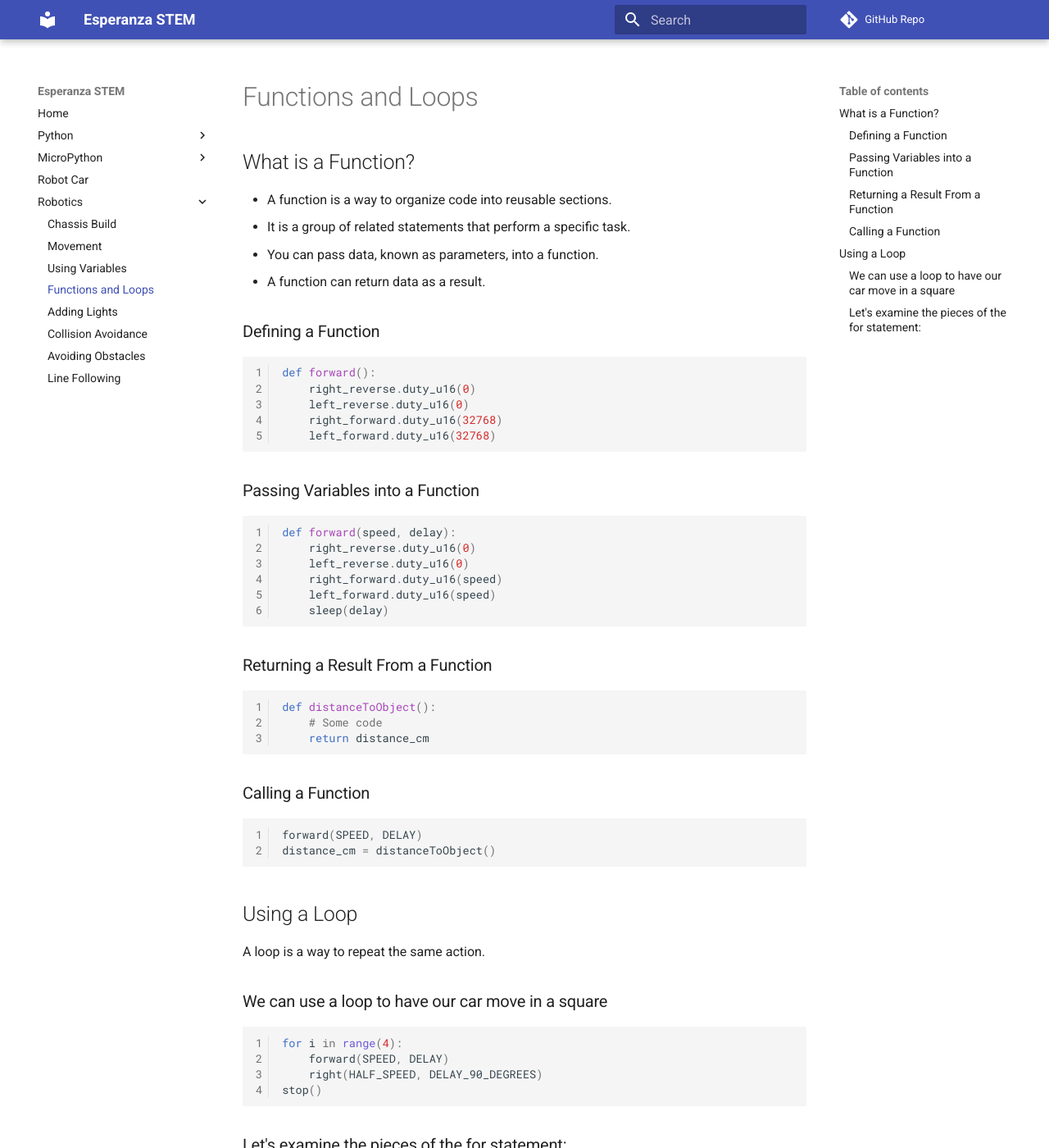
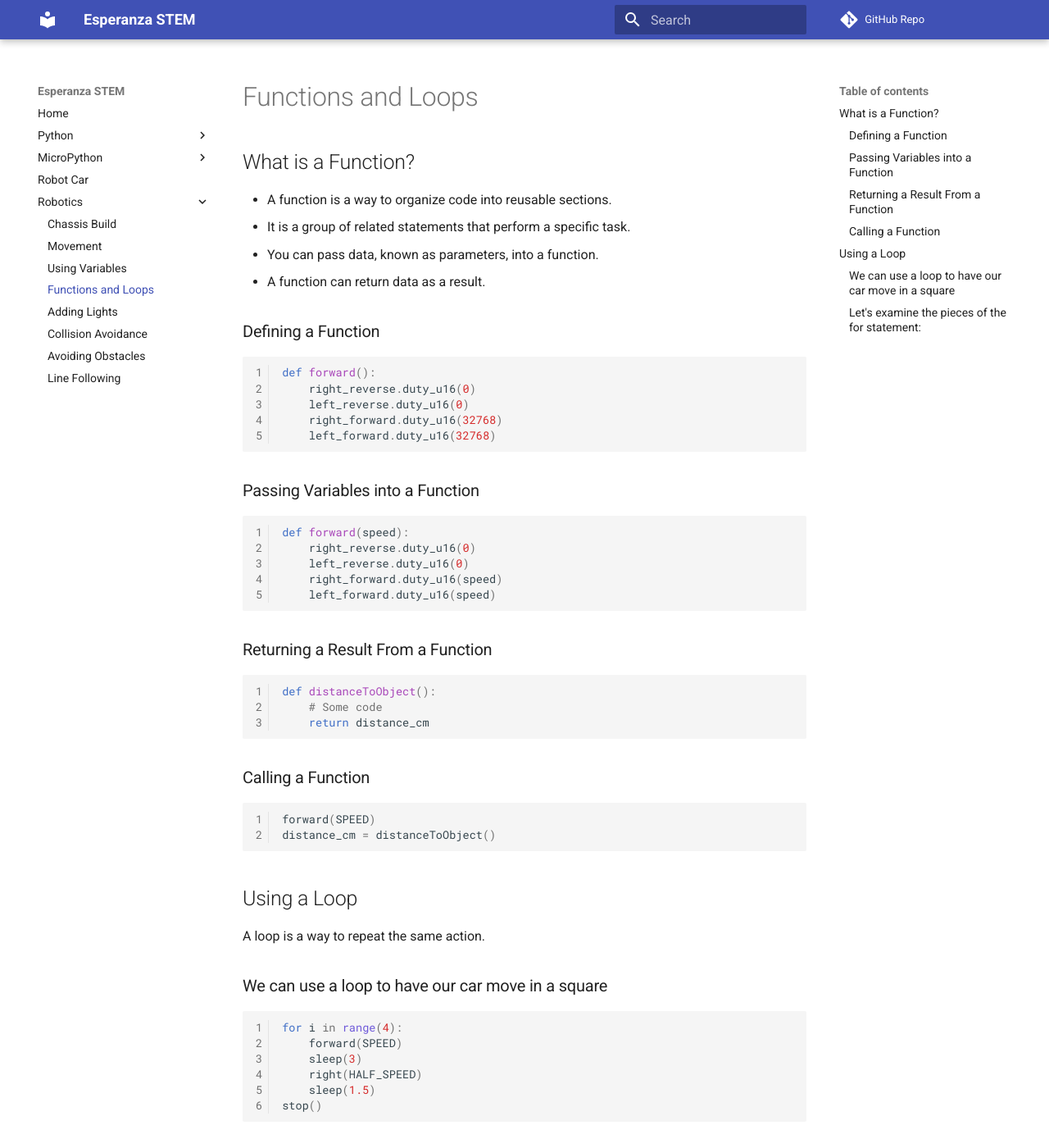
Before and after one commit to jetannenbaum/esperanzaSTEM, an MkDocs documentation site: the page built from docs/robotics/functionsLoops.md, in a window 1280 px wide and 1400 px high. Shown: the whole window at 82% size. Built offline with MkDocs 1.6.1 and Material for MkDocs 9.7.7, drawn with Linux system fonts in a browser that asks for light colours; comment, search, counter and statistics services are not loaded.

Commit message:
Remove delay from functions

````diff
--- a/docs/robotics/functionsLoops.md
+++ b/docs/robotics/functionsLoops.md
@@ -20,12 +20,11 @@ def forward():
 ### Passing Variables into a Function
 
 ```python
-def forward(speed, delay):
+def forward(speed):
     right_reverse.duty_u16(0)
     left_reverse.duty_u16(0)
     right_forward.duty_u16(speed)
     left_forward.duty_u16(speed)
-    sleep(delay)
 ```
 
 ### Returning a Result From a Function
@@ -39,7 +38,7 @@ def distanceToObject():
 ### Calling a Function
 
 ```python
-forward(SPEED, DELAY)
+forward(SPEED)
 distance_cm = distanceToObject()
 ```
 
@@ -51,8 +50,10 @@ A loop is a way to repeat the same action.
 
 ```python
 for i in range(4):
-    forward(SPEED, DELAY)
-    right(HALF_SPEED, DELAY_90_DEGREES)
+    forward(SPEED)
+    sleep(3)
+    right(HALF_SPEED)
+    sleep(1.5)
 stop()
 ```
 
````
